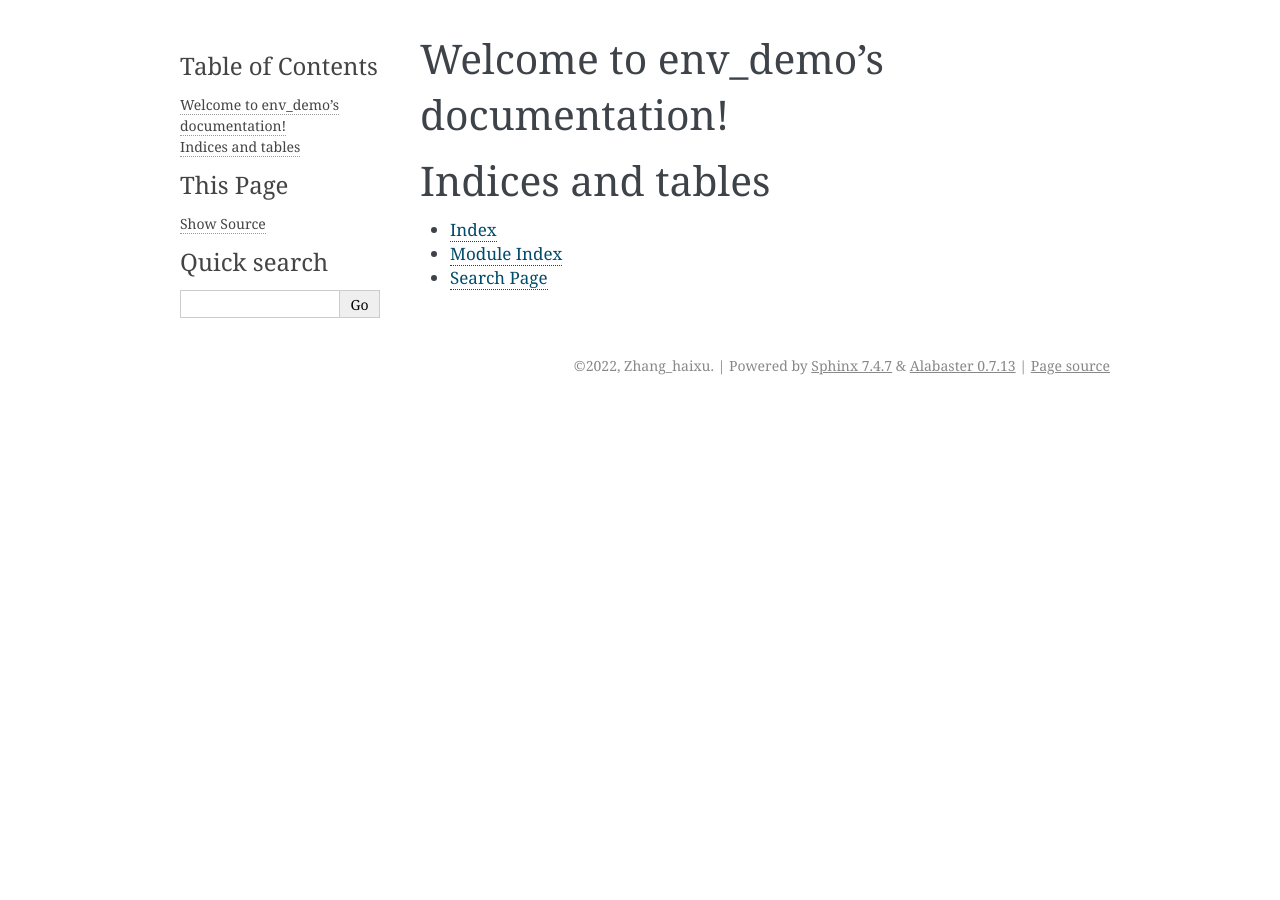
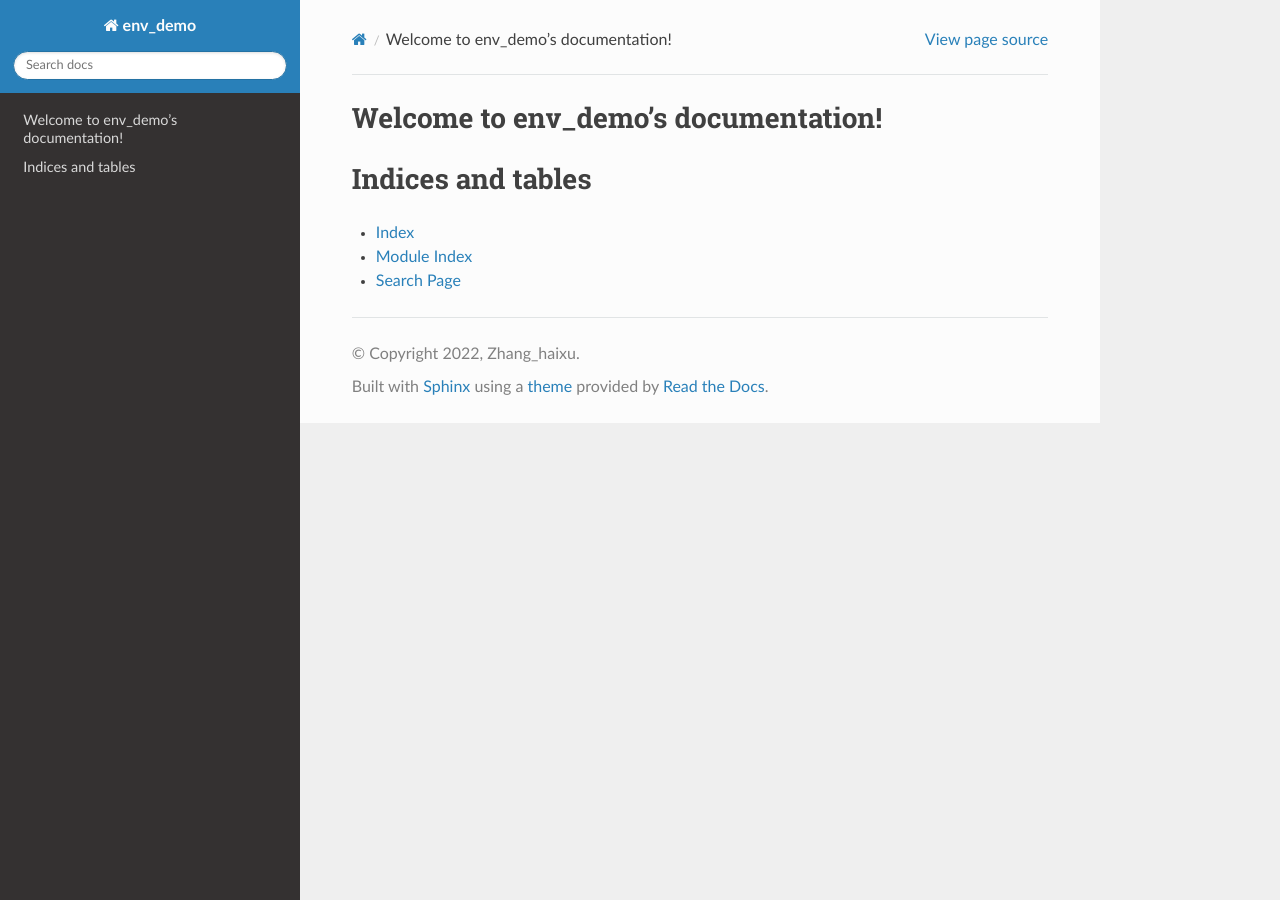
Before and after one commit to Aqua12138/demo, a Sphinx documentation site: the page built from docs/source/index.rst, in a window 1280 px wide. Built offline with Sphinx 7.4.7 and the Read the Docs theme 2.0.0, drawn with Linux system fonts in a browser that asks for light colours.

Commit message:
first commit

```diff
--- a/docs/source/conf.py
+++ b/docs/source/conf.py
@@ -39,6 +39,8 @@ extensions = [
     'sphinx.ext.autodoc',
     'sphinx.ext.autosummary',
     'sphinx.ext.intersphinx',
+    'recommonmark',
+    'sphinx_markdown_tables'
 ]
 
 # Add any paths that contain templates here, relative to this directory.
@@ -55,7 +57,8 @@ exclude_patterns = []
 # The theme to use for HTML and HTML Help pages.  See the documentation for
 # a list of builtin themes.
 #
-html_theme = 'alabaster'
+#html_theme = 'alabaster'
+html_theme = 'sphinx_rtd_theme'
 
 # Add any paths that contain custom static files (such as style sheets) here,
 # relative to this directory. They are copied after the builtin static files,
```
Also changed, not shown: 1 other file.
